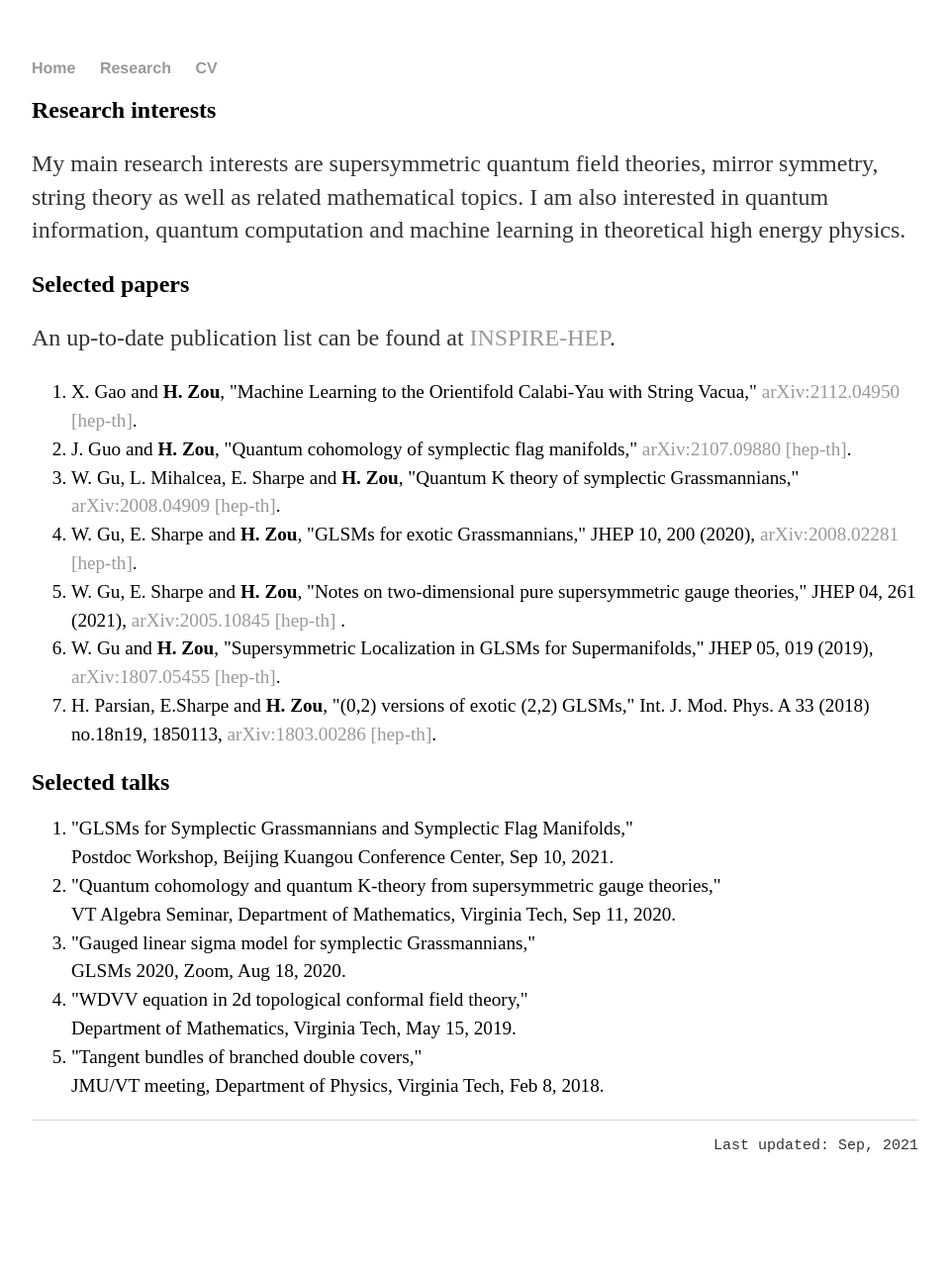
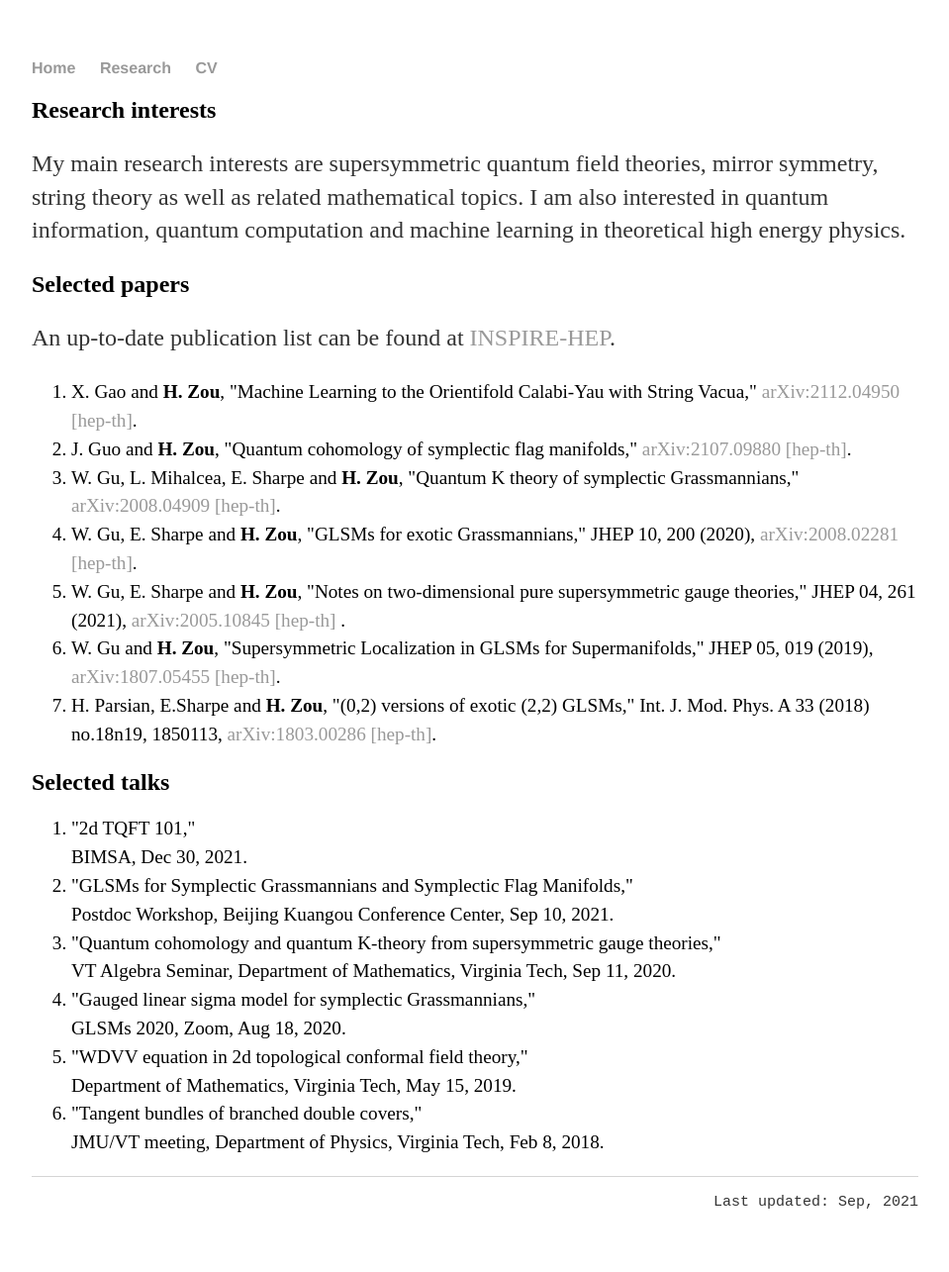
Before and after one commit to hhzou/hhzou.github.io, a Jekyll site: the page built from research/index.html, in a window 1280 px wide. Shown: the whole page at 99% size, without its empty margins (160-1119 px from the left). Built offline with Jekyll 4.4.1, drawn with Linux system fonts in a browser that asks for light colours; before the commit the page ends 1228 px from its top, so only the background shows below that.

Commit message:
Update index.html

```diff
--- a/research/index.html
+++ b/research/index.html
@@ -22,6 +22,7 @@ title: Hao Zou - Research
 
 	<h2>Selected talks </h2>
 	<ol style="font-size:1.2em; line-height: 150%">
+		<li>"2d TQFT 101," <br> BIMSA, Dec 30, 2021.</li>
 		<li>"GLSMs for Symplectic Grassmannians and Symplectic Flag Manifolds," <br> Postdoc Workshop, Beijing Kuangou Conference Center, Sep 10, 2021.</li>
 		<li>"Quantum cohomology and quantum K-theory from supersymmetric gauge theories," <br> VT Algebra Seminar, Department of Mathematics, Virginia Tech, Sep 11, 2020.</li>
 		<li>"Gauged linear sigma model for symplectic Grassmannians," <br> GLSMs 2020, Zoom, Aug 18, 2020.</li>
```
